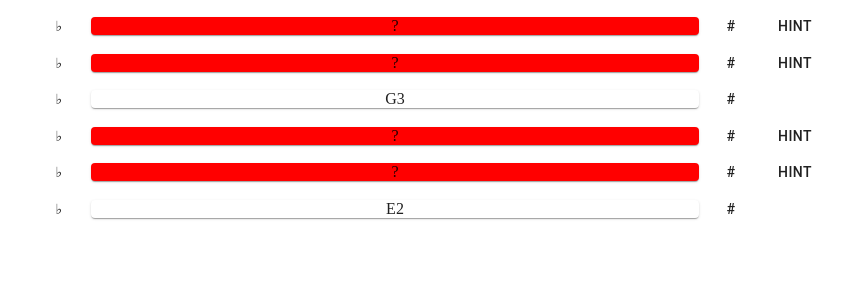
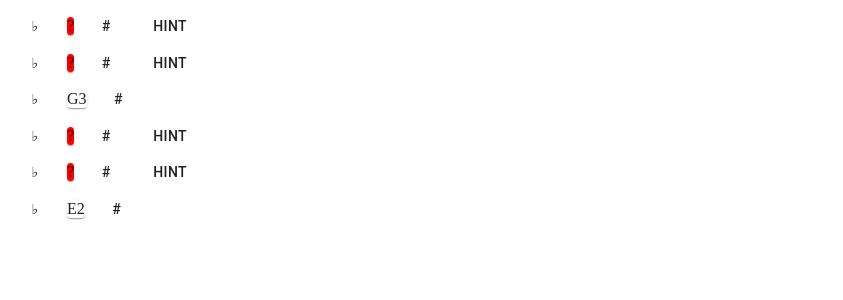
Before and after one commit to dankk/tuning-game-old, a React (Create React App) app: page / in a window 1280 px wide. Shown: the top 300 px of the page, without its empty margins (5-848 px from the left). Built offline with nearby package versions, Linux system fonts and the light colour scheme.

Commit message:
better sound management maybe

```diff
--- a/src/components/App.js
+++ b/src/components/App.js
@@ -1,6 +1,6 @@
 import React from "react";
 
-import StringGroup from "./StringGroup";
+import StringGroup from "./StringRow";
 
 function App() {
   return <StringGroup />;
--- a/src/components/String.js
+++ b/src/components/String.js
@@ -1,10 +1,9 @@
-import React, { useReducer, useEffect, useCallback } from "react";
+import React, { useReducer, useEffect } from "react";
 
 import { Paper, Grid, Button } from "@material-ui/core";
 import { makeStyles } from "@material-ui/core/styles";
 
 import { indexToNoteFile, notes_list } from "../utils/noteManager";
-import StringHint from "./StringHint";
 
 const pitchShiftReducer = (state, action) => {
   //console.log(state);
@@ -16,7 +15,8 @@ const pitchShiftReducer = (state, action) => {
       return {
         noteIdx: state.noteIdx - 1,
         text: notes_list[state.noteIdx - 1],
-        sound: new Audio(indexToNoteFile(state.noteIdx - 1))
+        soundPath: indexToNoteFile(state.noteIdx - 1)
+        // sound: new Audio(indexToNoteFile(state.noteIdx - 1))
       };
     case "sharp":
       if (state.noteIdx >= notes_list.length - 1) {
@@ -25,7 +25,8 @@ const pitchShiftReducer = (state, action) => {
       return {
         noteIdx: state.noteIdx + 1,
         text: notes_list[state.noteIdx + 1],
-        sound: new Audio(indexToNoteFile(state.noteIdx + 1))
+        soundPath: indexToNoteFile(state.noteIdx + 1)
+        // sound: new Audio(indexToNoteFile(state.noteIdx + 1))
       };
     default:
       return state;
@@ -50,34 +51,40 @@ const String = ({ initNoteIdx, correctNoteIdx, isBad }) => {
   const initState = {
     noteIdx: initNoteIdx,
     text: notes_list[initNoteIdx],
-    sound: new Audio(indexToNoteFile(initNoteIdx))
+    soundPath: indexToNoteFile(initNoteIdx)
+    // sound: new Audio(indexToNoteFile(initNoteIdx))
   };
 
   const [currentNote, dispatch] = useReducer(pitchShiftReducer, initState);
 
-  const handleNoteClick = useCallback(() => {
-    currentNote.sound.currentTime = 0;
-    currentNote.sound.play();
+  const soundFile = new Audio(currentNote.soundPath);
+
+  const handleNoteClick = () => {
+    soundFile.currentTime = 0;
+    soundFile.play();
     console.log(`clicked ${currentNote.text}!`);
-  }, [currentNote]);
+  };
 
   const handleNoteChange = shift => {
     dispatch({ type: shift });
   };
 
   useEffect(() => {
-    const p = currentNote.sound.play();
+    const p = soundFile.play();
     if (p !== undefined) {
       p.catch(error => {}).then(() => {});
     }
-  }, [currentNote]);
+  }, [soundFile]);
+
+  console.log("render");
 
   return (
+    <Grid item>
       <Grid container direction="row" className={classes.stringRow}>
         <Grid item>
           <Button onClick={() => handleNoteChange("flat")}>♭</Button>
         </Grid>
-      <Grid xs={6} item>
+        <Grid item>
           <Paper
             onClick={handleNoteClick}
             className={isBad ? classes.stringBad : classes.string}
@@ -88,7 +95,7 @@ const String = ({ initNoteIdx, correctNoteIdx, isBad }) => {
         <Grid item>
           <Button onClick={() => handleNoteChange("sharp")}>#</Button>
         </Grid>
-      {isBad ? <StringHint noteIdx={correctNoteIdx} /> : null}
+      </Grid>
     </Grid>
   );
 };
--- a/src/components/StringGroup.js
+++ /dev/null
@@ -1,22 +0,0 @@
-import React from "react";
-import String from "./String";
-import { getStartingNotes } from "../utils/noteManager";
-
-import { Container } from "@material-ui/core";
-
-const StringGroup = () => {
-  return (
-    <Container>
-      {getStartingNotes().map((v, i) => (
-        <String //make new string row component
-          key={i}
-          initNoteIdx={v[1]}
-          correctNoteIdx={v[0]}
-          isBad={v[1] !== v[0]}
-        />
-      ))}
-    </Container>
-  );
-};
-
-export default StringGroup;
--- a/src/components/StringHint.js
+++ b/src/components/StringHint.js
@@ -1,25 +1,31 @@
 import React, { useState } from "react";
-import { Button } from "@material-ui/core";
+import { Button, Grid } from "@material-ui/core";
 import { indexToNoteFile } from "../utils/noteManager";
 
 const StringHint = ({ noteIdx }) => {
-  console.log(noteIdx);
+  console.log("rerender :/");
+
   const initState = {
-    timesClicked: 0,
-    sound: new Audio(indexToNoteFile(noteIdx))
+    soundPath: indexToNoteFile(noteIdx)
+    // sound: new Audio(indexToNoteFile(noteIdx))
   };
-  const [state, setState] = useState(initState);
+  const [state] = useState(initState);
+
+  const soundFile = new Audio(state.soundPath);
 
   const handleClick = () => {
-    state.sound.currentTime = 0;
-    const p = state.sound.play();
+    soundFile.currentTime = 0;
+    const p = soundFile.play();
     if (p !== undefined) {
       p.catch(error => {}).then(() => {});
     }
-    setState({ ...state, timeClicked: state.timeClicked + 1 });
   };
 
-  return <Button onClick={handleClick}>Hint</Button>;
+  return (
+    <Grid item>
+      <Button onClick={handleClick}>Hint</Button>
+    </Grid>
+  );
 };
 
 export default StringHint;
--- /dev/null
+++ b/src/components/StringRow.js
@@ -0,0 +1,26 @@
+import React from "react";
+import String from "./String";
+import StringHint from "./StringHint";
+import { getStartingNotes } from "../utils/noteManager";
+
+import { Grid } from "@material-ui/core";
+
+const StringRow = () => {
+  return (
+    <Grid container direction="column">
+      {getStartingNotes().map((v, i) => [
+        <Grid container direction="row" key={i}>
+          <String
+            key={i + 100}
+            initNoteIdx={v[1]}
+            correctNoteIdx={v[0]}
+            isBad={v[1] !== v[0]}
+          />
+          {v[1] !== v[0] ? <StringHint key={i + 200} noteIdx={v[0]} /> : null}
+        </Grid>
+      ])}
+    </Grid>
+  );
+};
+
+export default StringRow;
```
Also changed, not shown: 1 other file (tests, documents, lock files or other folders). Lines whose indentation alone changed are shown as unchanged.
